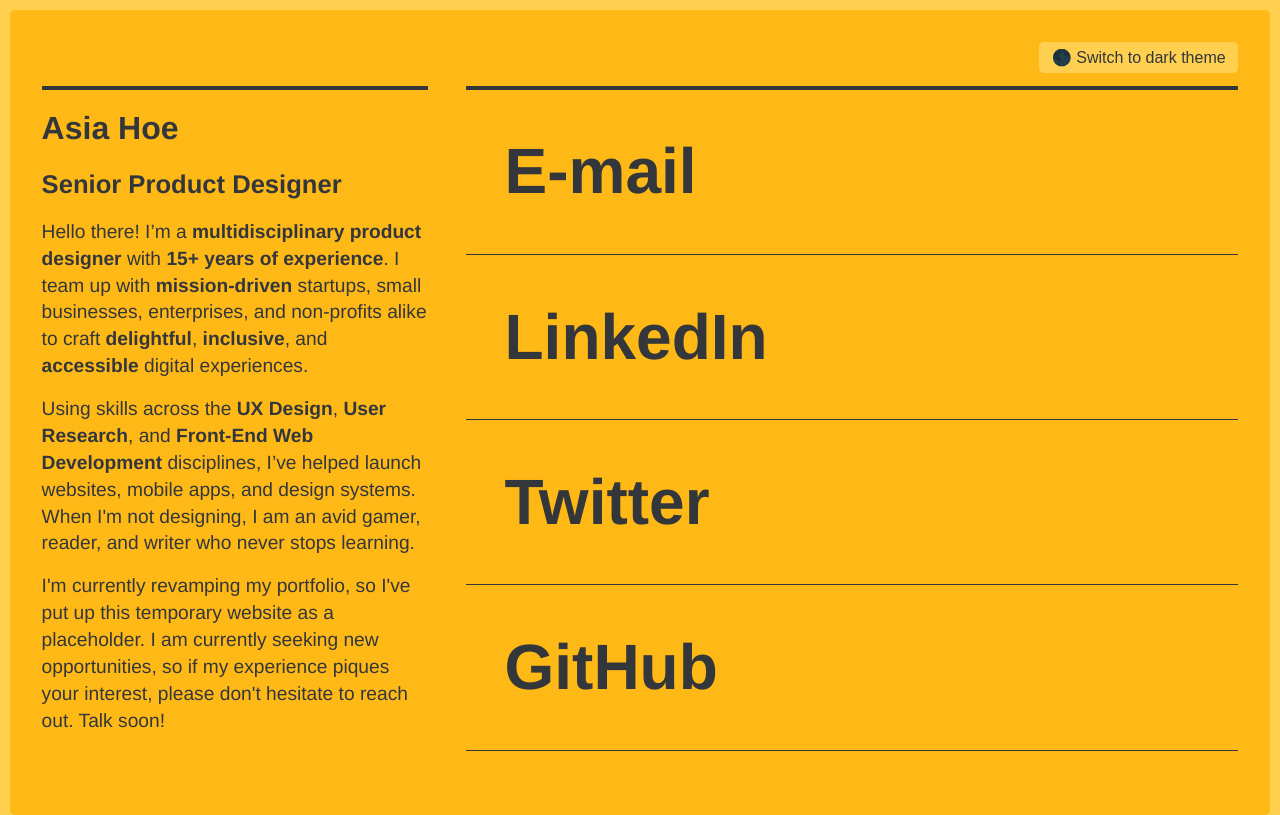
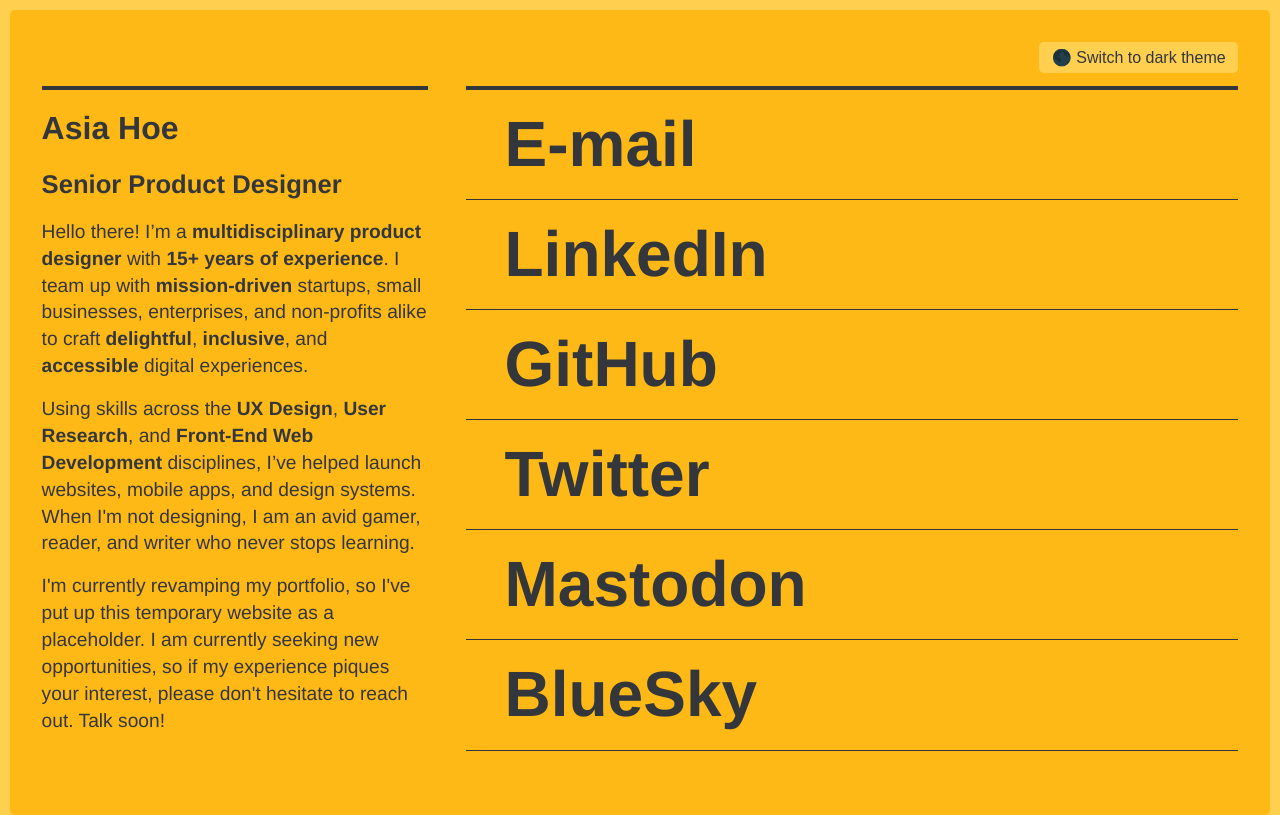
Before and after one commit to asiahoe/under-construction, a plain HTML site: page index.html in a window 1280 px wide. Drawn offline with Linux system fonts and the light colour scheme; a web font is replaced by a local one.

Commit message:
Add federated socials

```diff
--- a/index.html
+++ b/index.html
@@ -13,7 +13,7 @@
     <meta name="viewport" content="width=device-width, initial-scale=1, minimum-scale=1">
 
     <!-- The name of your site that shows up in the browser tab -->
-    <title>Asia Hoe – Product Designer</title>
+    <title>Asia Hoe  Product Designer</title>
 
     <!-- Describe what your site is about -->
     <meta name="description" content="A list of places you can find me on the web.">
@@ -52,13 +52,21 @@
           <strong>LinkedIn</strong>
           <span>@asiah</span>
         </a>
+        <a href="https://github.com/asiahoe">
+          <strong>GitHub</strong>
+          <span>@asiahoe</span>
+        </a>
         <a href="https://twitter.com/asiahoe">
           <strong>Twitter</strong>
           <span>@asiahoe</span>
         </a>
-        <a href="https://github.com/asiahoe">
-          <strong>GitHub</strong>
+        <a href="https://mastodon.social/@asiahoe" rel="me">
+          <strong>Mastodon</strong>
           <span>@asiahoe</span>
+        </a>
+        <a href="https://bsky.app/profile/asia.bsky.social">
+          <strong>BlueSky</strong>
+          <span>@asia</span>
         </a>
       </nav>
     </main>
```
